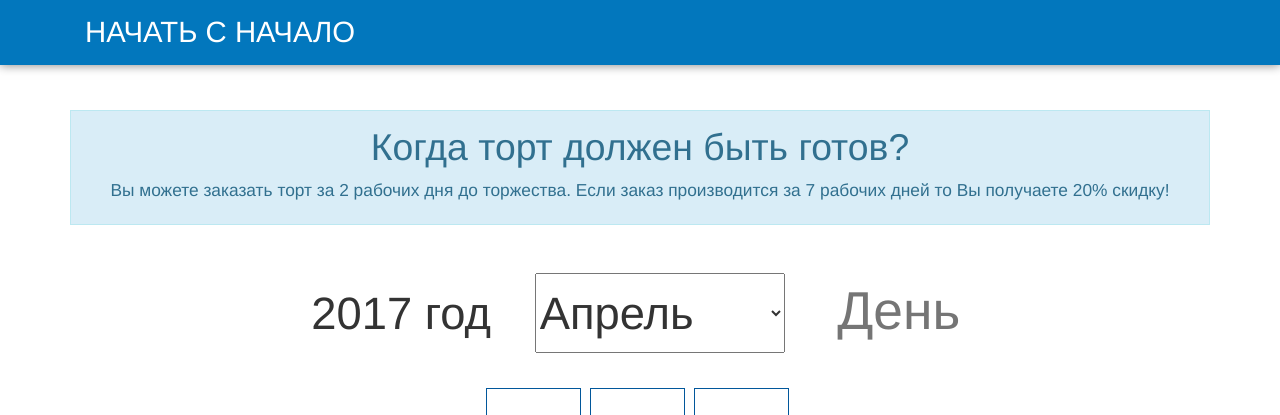
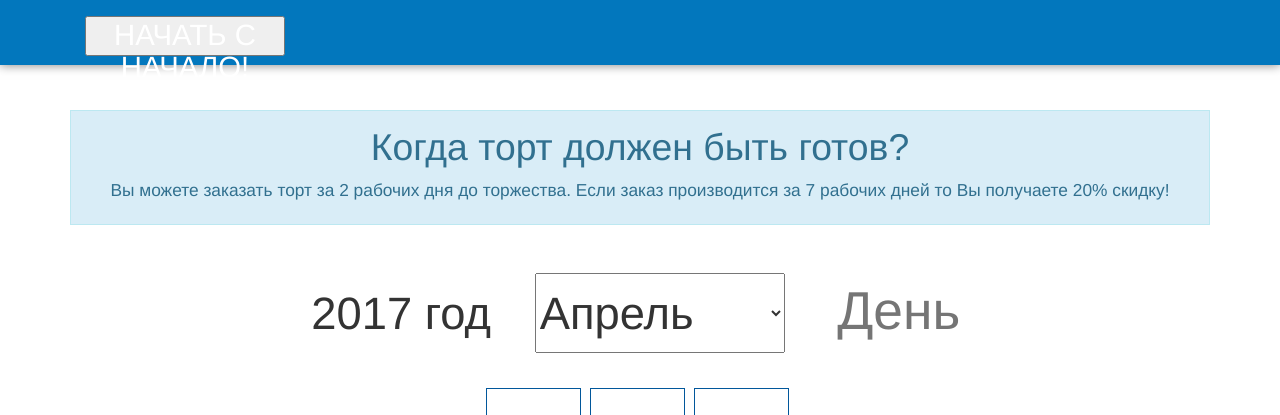
Before and after one commit to zekokh/digitalcake, a Rails app: page /orders in a window 1280 px wide. Shown: the top 415 px of the page. Run offline with Rails 7, Linux system fonts and the light colour scheme; a user stored in the database is signed in; style sheets or scripts are compiled from the project's sources; some libraries are stand-ins or nearby versions.

Commit message:
new pages

```diff
--- a/app/assets/stylesheets/orders.scss
+++ b/app/assets/stylesheets/orders.scss
@@ -655,3 +655,7 @@ button::-moz-focus-inner {
   color: #2E2F30;
   margin-bottom: 80px;
 }
+.reopen {
+  width: 200px;
+  height: 40px;
+}
--- a/app/views/orders/index.html.erb
+++ b/app/views/orders/index.html.erb
@@ -1108,7 +1108,8 @@
 <div class="header">
   <div class="container">
     <div class="col-md-6">
-      <h4 class="header-text"><a class="header-text" href="/orders">НАЧАТЬ С НАЧАЛО</a></h4>
+      <h4 class="header-text"><button class="reopen" type="button"> НАЧАТЬ С НАЧАЛО! </button><!--<a class="header-text" href="/orders">НАЧАТЬ С НАЧАЛО</a>--></h4>
+
     </div>
     <div class="col-md-6">
       <!--  <h4 id="next" class="header-text header-text_right">ДАЛЕЕ</h4> -->
```
